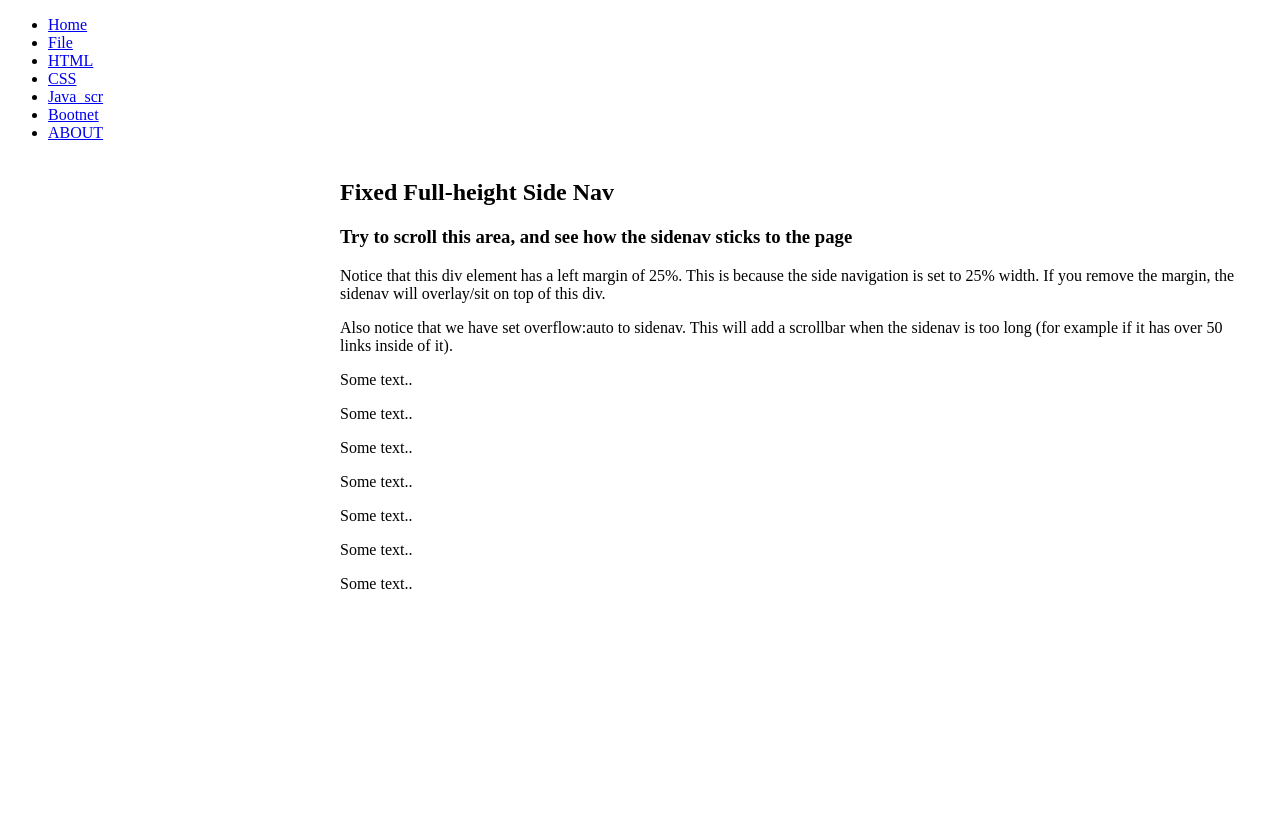
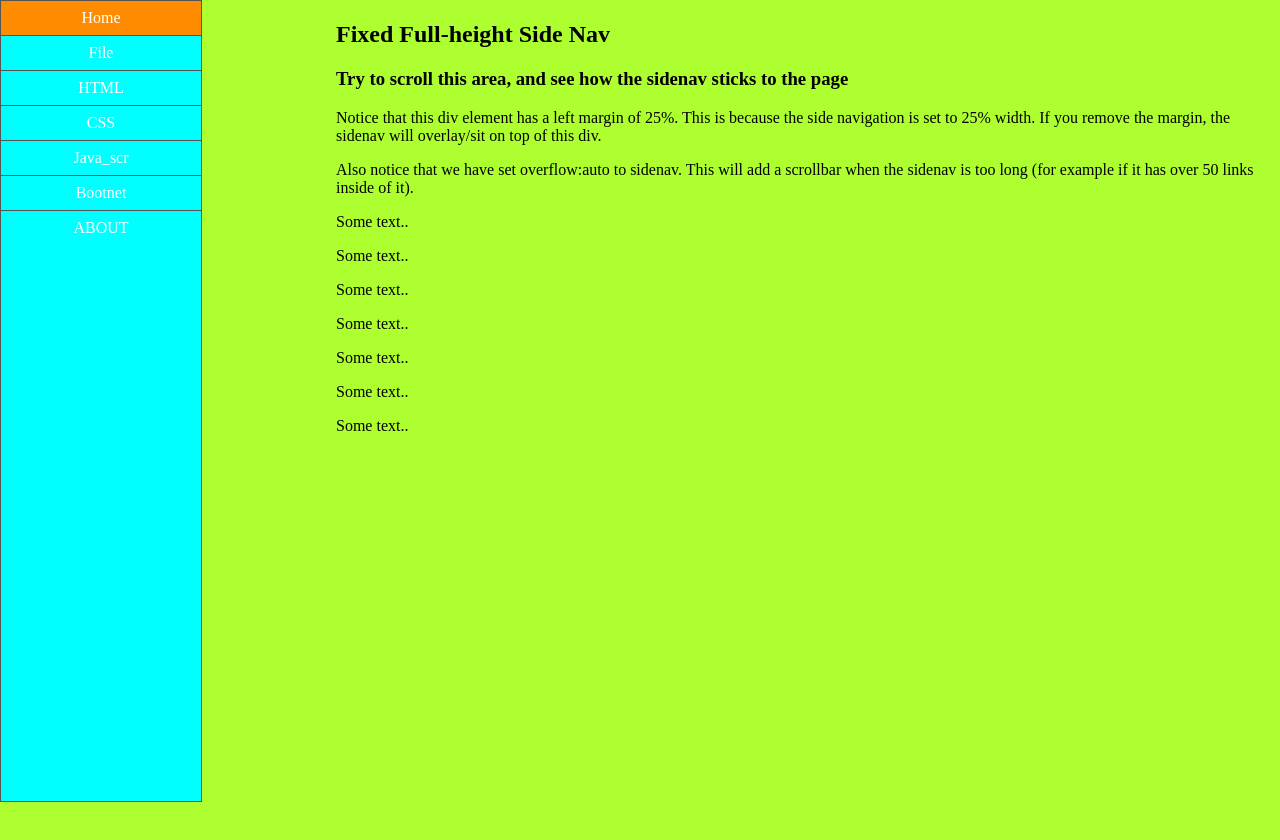
Before and after one commit to Ashish2020-a/courseraprojects, a plain HTML site: page index.html in a window 1280 px wide. Drawn offline with Linux system fonts and the light colour scheme.

Commit message:
Update index.html

```diff
--- a/index.html
+++ b/index.html
@@ -5,7 +5,7 @@
         <title> NAVIGATION BAR </title>
         <meta charset="UTF-8">
         <meta name="viewport" content="width=device-width, initial-scale=1.0">
-        <link rel="stylesheet" type="text/css" href="courseraprojects/navis.css">
+        <link rel="stylesheet" type="text/css" href="index.css">
     </head>
     <body>
         <ul>
```
